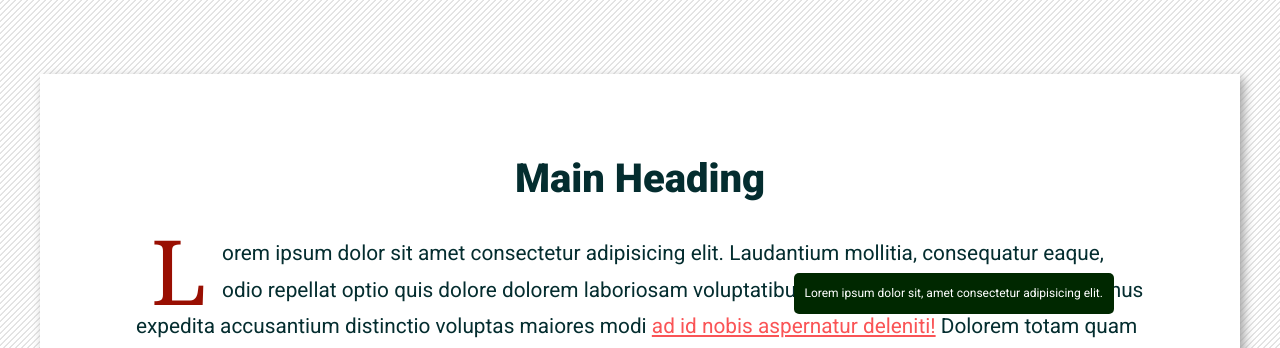
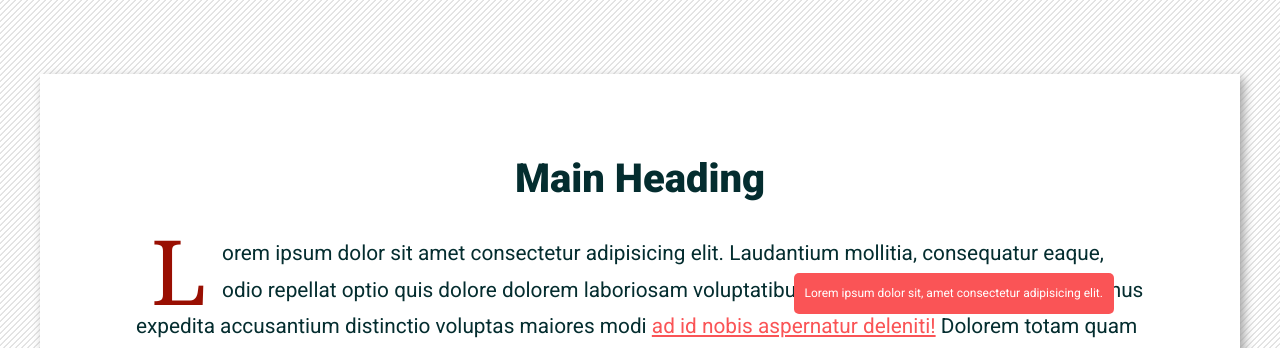
Before and after one commit to LauraEllingson/m7-hw7-Ellingson-Laura, a plain HTML site: page index.html in a window 1280 px wide. Both pictures are taken after a click on the element "ad id nobis aspernatur deleniti!". Shown: the part 452-800 px from the top of the page. Drawn offline with Linux system fonts and the light colour scheme.

Commit message:
tooltip color

```diff
--- a/style.css
+++ b/style.css
@@ -175,7 +175,7 @@ span.tooltip span {
   padding: 10px 10px;
   position: absolute;
   color: #FFFFFF;
-  background-color: #002800;
+  background-color: #FA5456;
   text-align: center;
 
   z-index: 1;
```
